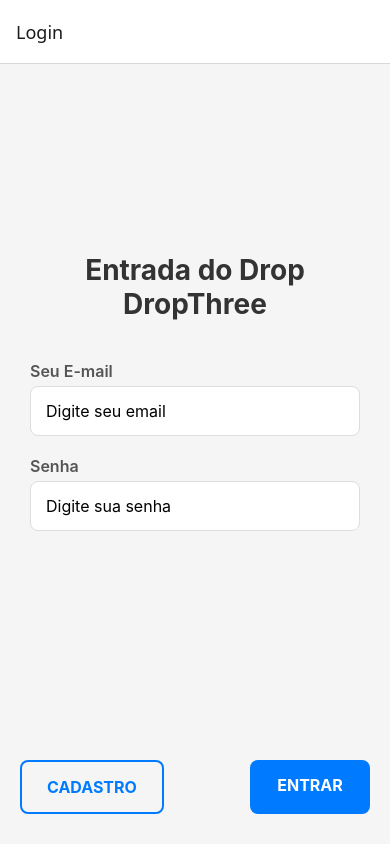
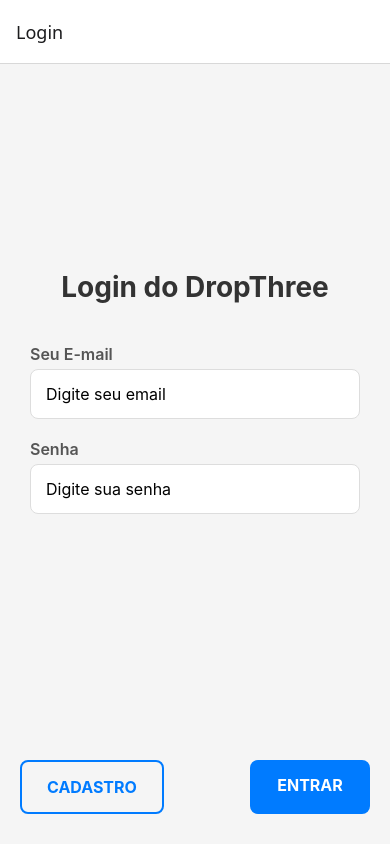
Before and after one commit to bill-linho/dropthree-frontend, a React Native app: screen /Login in a window 390 px wide. Built offline with nearby package versions, Linux system fonts and the light colour scheme.

Commit message:
Cadastro em andamento

```diff
--- a/src/screens/Cadastro.js
+++ b/src/screens/Cadastro.js
@@ -7,6 +7,7 @@ import {
   TouchableOpacity,
   Alert
 } from 'react-native';
+import { login } from '../services/serviceLogin';
 
 export default function SignUpScreen() {
   const [names, setNames] = useState('');
@@ -16,17 +17,13 @@ export default function SignUpScreen() {
 
   const handleRegister = () => {
     if (!names || !email || !phone || !passwords) {
-      Alert.alert("Erro", "Por favor, preencha todos os campos.");
-      return;
+      return
     }
 
-    Alert.alert("Sucesso", `Usuário ${names} cadastrado com sucesso!`);
-    console.log({ names, email, phone, passwords });
+
   };
 
   const handleBack = () => {
-    console.log("Voltar pressionado");
-    Alert.alert("Navegação", "Botão de voltar pressionado");
     navigation.navigate("Login");
   };
 
--- a/src/screens/Login.js
+++ b/src/screens/Login.js
@@ -34,7 +34,7 @@ export default function Login({ navigation }) {
             return;
         }
 
-        navigation.replace("Home");
+        navigation.replace("InterfaceDosProdutos");
     }
 
     function handleCadastro() {
@@ -45,7 +45,7 @@ export default function Login({ navigation }) {
         <View style={styles.container}>
 
             <View style={styles.contentContainer}>
-                <Text style={styles.title}>Entrada do Drop DropThree</Text>
+                <Text style={styles.title}>Login do DropThree</Text>
 
                 <Text style={styles.label}>Seu E-mail</Text>
                 <TextInput
```
